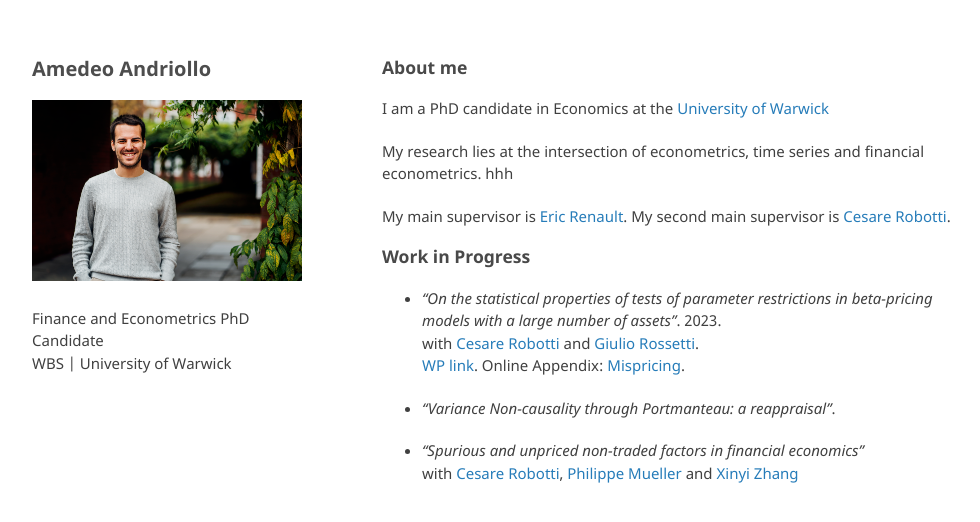
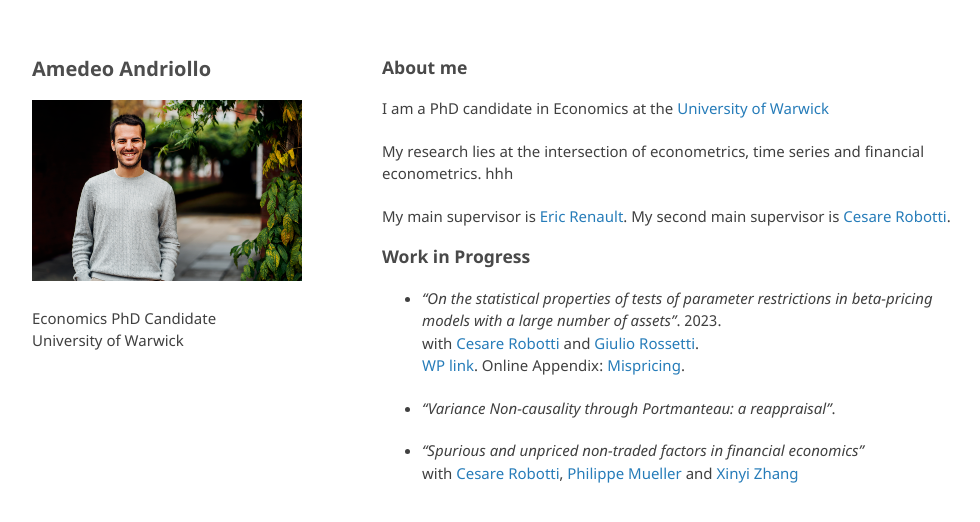
Before and after one commit to amandri/amandri.github.io, a Jekyll site: the page built from index.md, in a window 1280 px wide. Shown: the top 522 px of the page, without its empty margins (133-1113 px from the left). Built offline with Jekyll 4.4.1, drawn with Linux system fonts in a browser that asks for light colours; the repository's description, which GitHub fills in, is left out; our own code applies the rules of GitHub Pages for plain Markdown files.

Commit message:
Update default.html

```diff
--- a/_layouts/default.html
+++ b/_layouts/default.html
@@ -28,7 +28,7 @@
 
         <p>{{site.description | default: site.github.project_tagline }}</p>
 
-	<p class="view">Finance and Econometrics PhD Candidate<br>WBS | University of Warwick</p>
+	<p class="view">Economics PhD Candidate<br> University of Warwick</p>
 
     <!--<p class="view"> <a href="https://scholar.google.fr/citations?user=8ZU-UgYAAAAJ&hl=fr">Google Scholar</a> <br> <a href="https://www.dropbox.com/s/wo9xrlgyodbgth1/CV_Germain_Gauthier.pdf?dl=0">Curriculim Vitae</a> </p>-->
 
```
